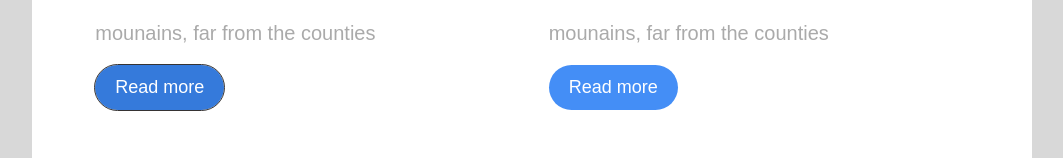
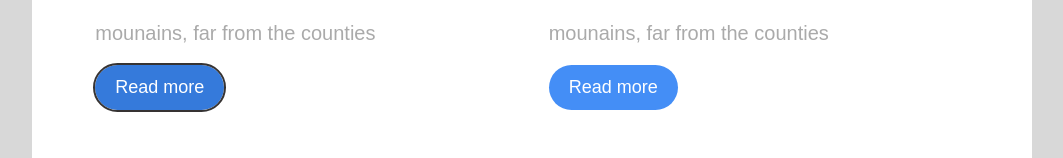
Before and after one commit to Diyaeeddine/diyae4coding, a plain HTML site: page index.html in a window 1280 px wide. In both pictures the pointer is over the button 267 px from the left and 1835 px from the top of the page. Shown: the part 1748-1906 px from the top of the page, without its empty margins (108-1171 px from the left). Drawn offline with Linux system fonts and the light colour scheme.

Commit message:
Update style.css

```diff
--- a/style.css
+++ b/style.css
@@ -69,7 +69,7 @@ button {
 }
 button:hover {
   background-color: #357adb;
-  outline: 1px solid #363333;
+  outline: 2px solid #363333;
 }
 footer {
   height: 600px;
```
